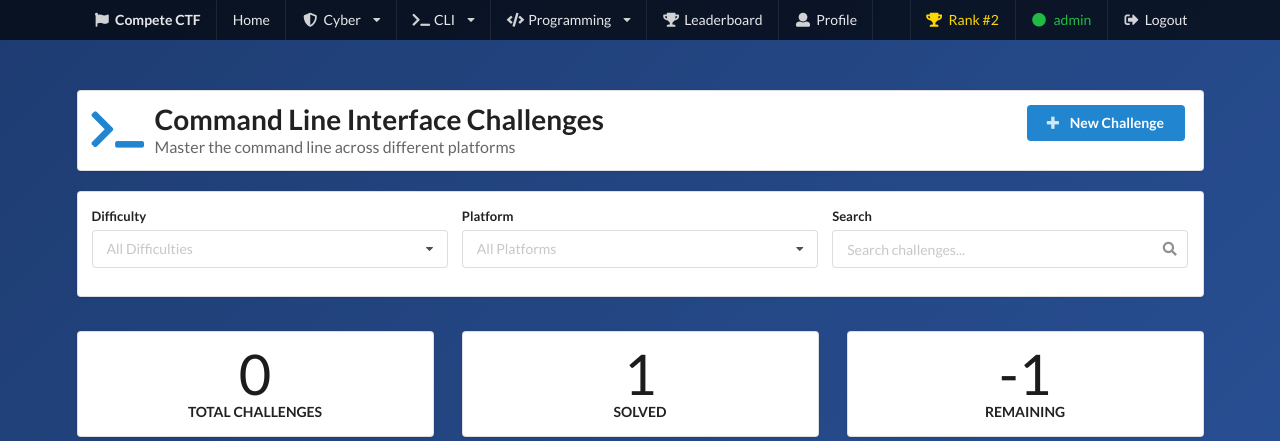
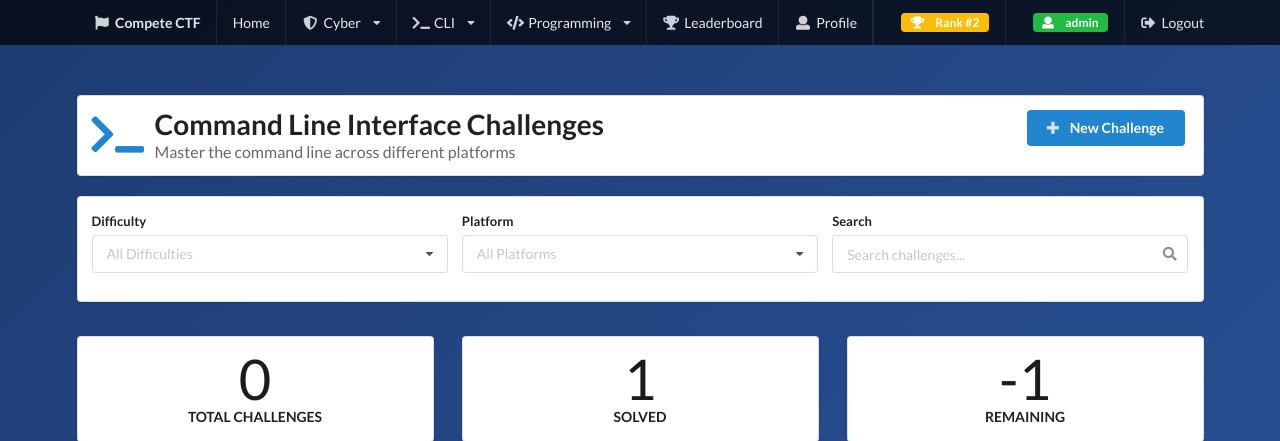
Before and after one commit to PaulWilkerson/Compete, a Django app: page /cli/challenges/ in a window 1280 px wide. Shown: the top 441 px of the page. Run offline with Django 5.2, Linux system fonts and the light colour scheme; a user stored in the database is signed in; data comes from the database, SQL or seed files in the repository; both versions use the stored data as it was after the commit; data that the repository does not hold is empty.

Commit message:
Style rank and username in header with Semantic UI labels
- Replace inline styles with Semantic UI label components
- Use yellow label for rank display with trophy icon
- Use green label for username display with user icon
- Consistent with Semantic UI design system throughout site

Co-authored-by: Paul-W-0 <37197219+Paul-W-0@users.noreply.github.com>

```diff
--- a/Compete/website/templates/base.html
+++ b/Compete/website/templates/base.html
@@ -123,15 +123,15 @@
                 <div class="right menu">
                     {% if user_rank %}
                     <div class="item">
-                        <span style="color: #FFD700;">
+                        <div class="ui yellow label">
                             <i class="trophy icon"></i> Rank #{{ user_rank }}
-                        </span>
+                        </div>
                     </div>
                     {% endif %}
                     <div class="item">
-                        <span style="color: #21ba45;">
-                            <i class="circle icon"></i> {{ user.username }}
-                        </span>
+                        <div class="ui green label">
+                            <i class="user icon"></i> {{ user.username }}
+                        </div>
                     </div>
                     <a href="{% url 'logout' %}" class="item">
                         <i class="sign out icon"></i> Logout
```
Also changed, not shown: Compete/db.sqlite3.
